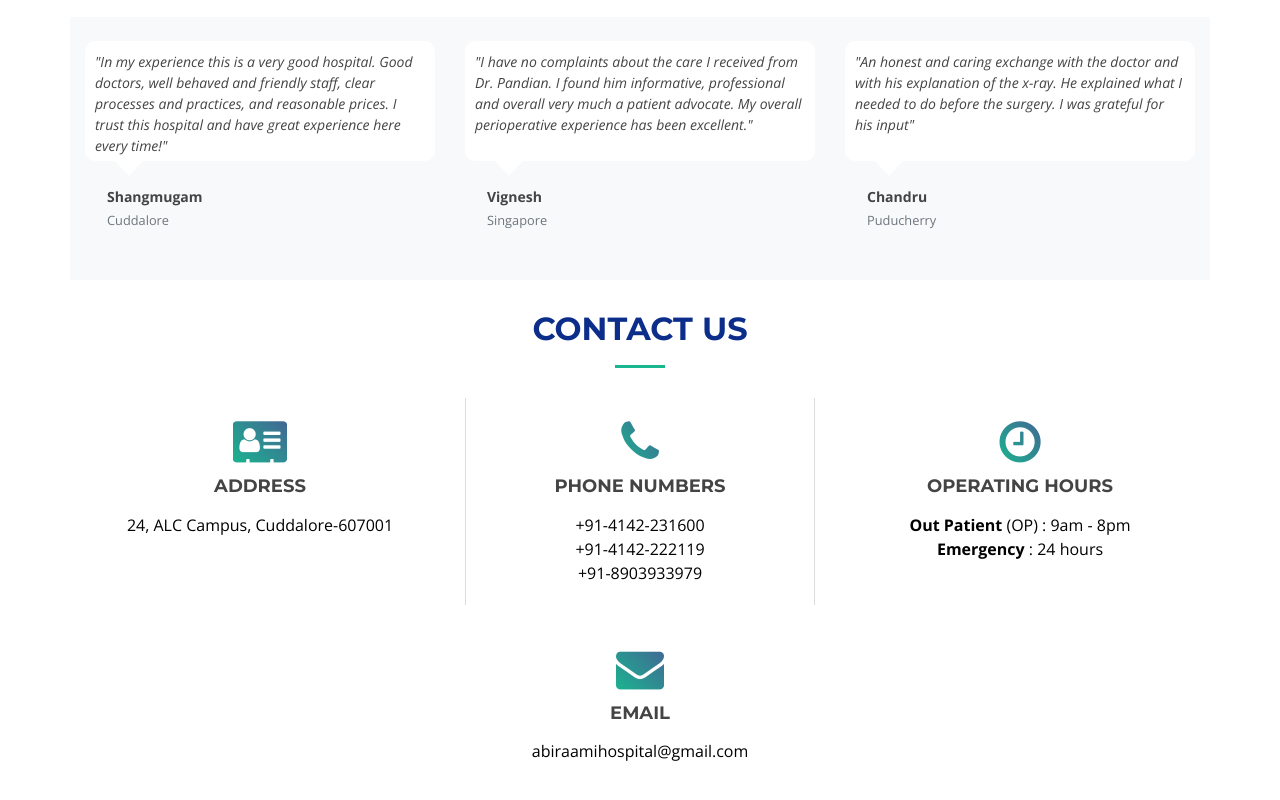
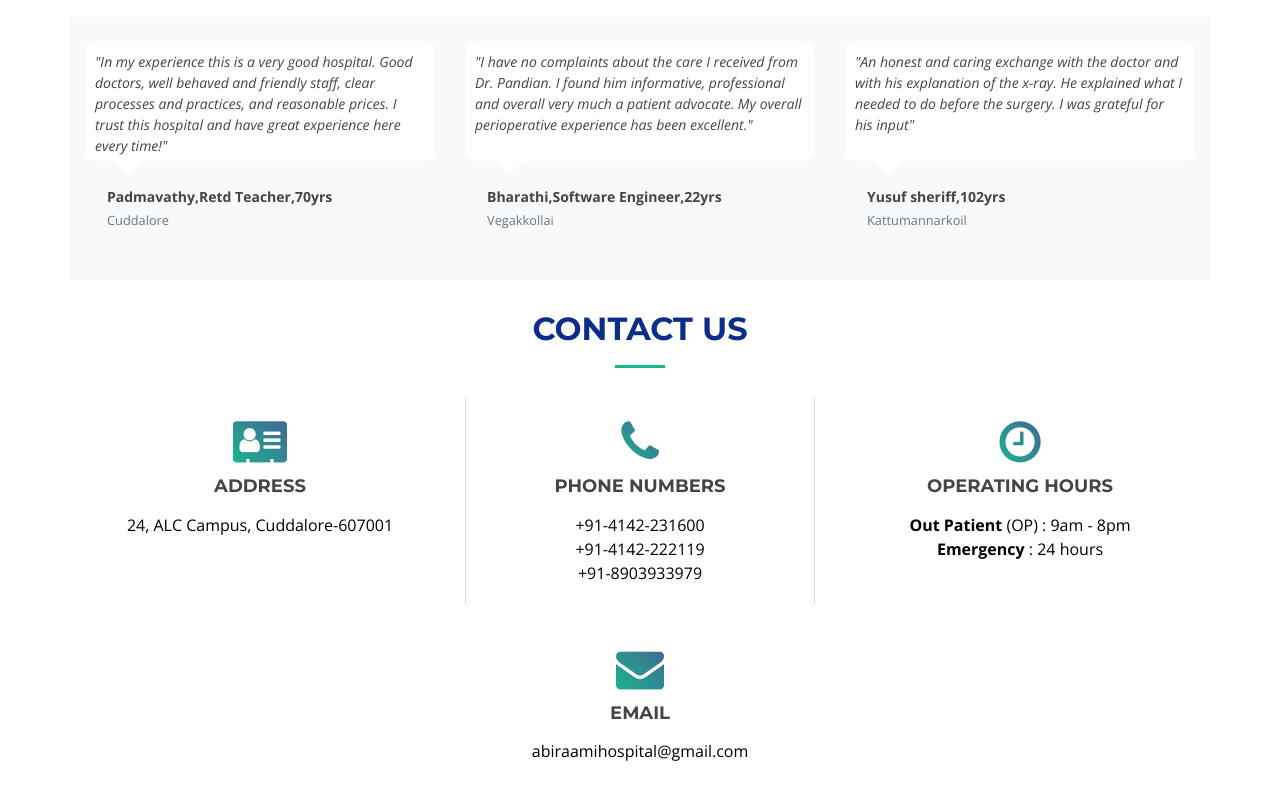
Before and after one commit to aimscare/ah-respo-site, a plain HTML site: page index.html in a window 1280 px wide. Shown: the part 4355-5155 px from the top of the page. Drawn offline with nearby package versions, Linux system fonts and the light colour scheme; files whose address does not match are found by name.

Commit message:
Testimonial name change

```diff
--- a/index.html
+++ b/index.html
@@ -479,7 +479,7 @@
                     <div class="comments-avatar">
                         <div class="media-body">
                             <div class="comments-name">
-                                Shangmugam
+                                Padmavathy,Retd Teacher,70yrs
                             </div>
                             <small class="text-muted">Cuddalore</small>
                         </div>
@@ -494,9 +494,9 @@
                     <div class="comments-avatar">
                         <div class="media-body">
                             <div class="comments-name">
-                                Vignesh
+                                Bharathi,Software Engineer,22yrs
                             </div>
-                            <small class="text-muted small">Singapore</small>
+                            <small class="text-muted small">Vegakkollai</small>
                         </div>
                     </div>
                 </div>
@@ -509,9 +509,9 @@
                     <div class="comments-avatar">
                         <div class="media-body">
                             <div class="comments-name">
-                                Chandru
+                                Yusuf sheriff,102yrs
                             </div>
-                            <small class="text-muted">Puducherry</small>
+                            <small class="text-muted">Kattumannarkoil</small>
                         </div>
                     </div>
                 </div>
```
